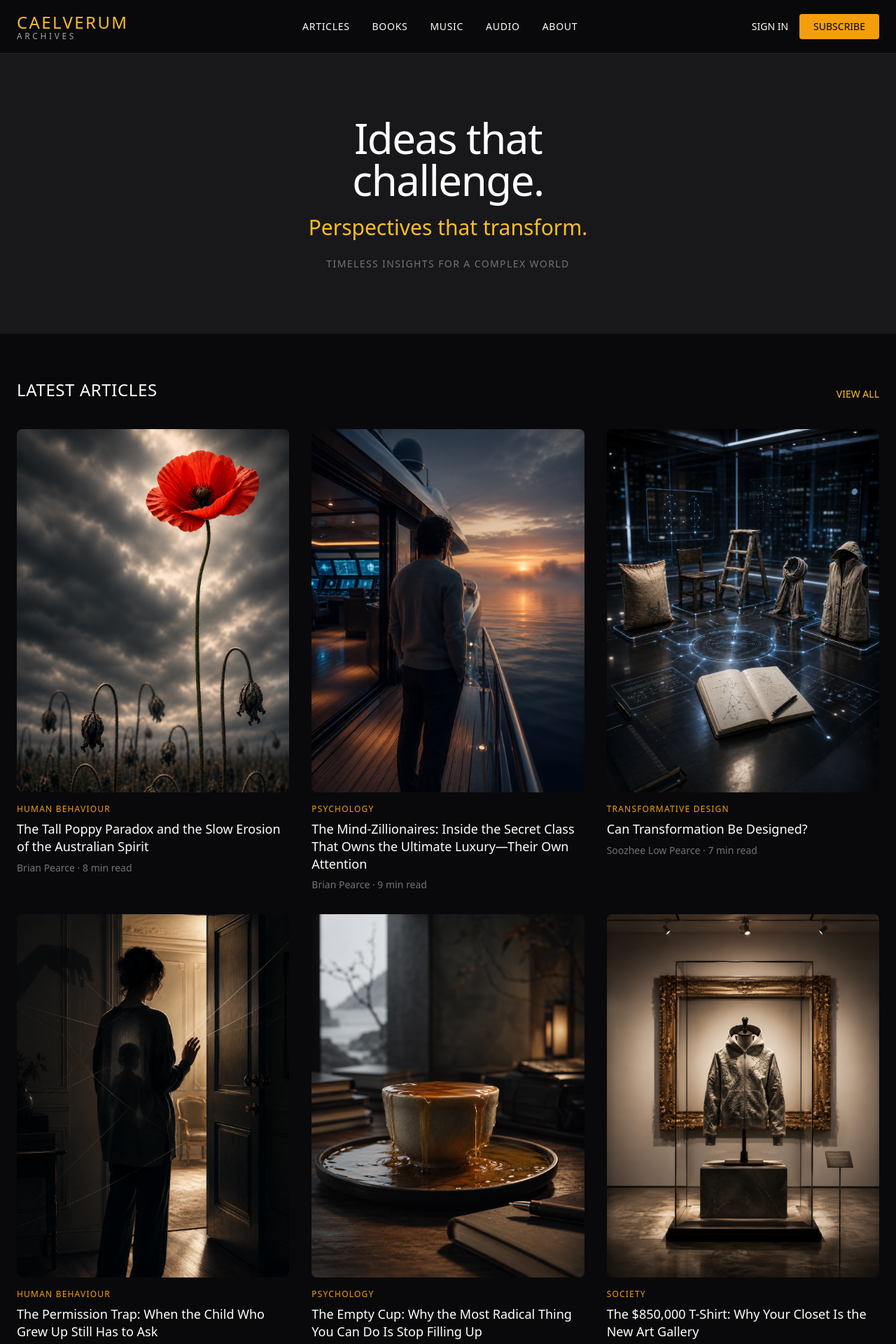
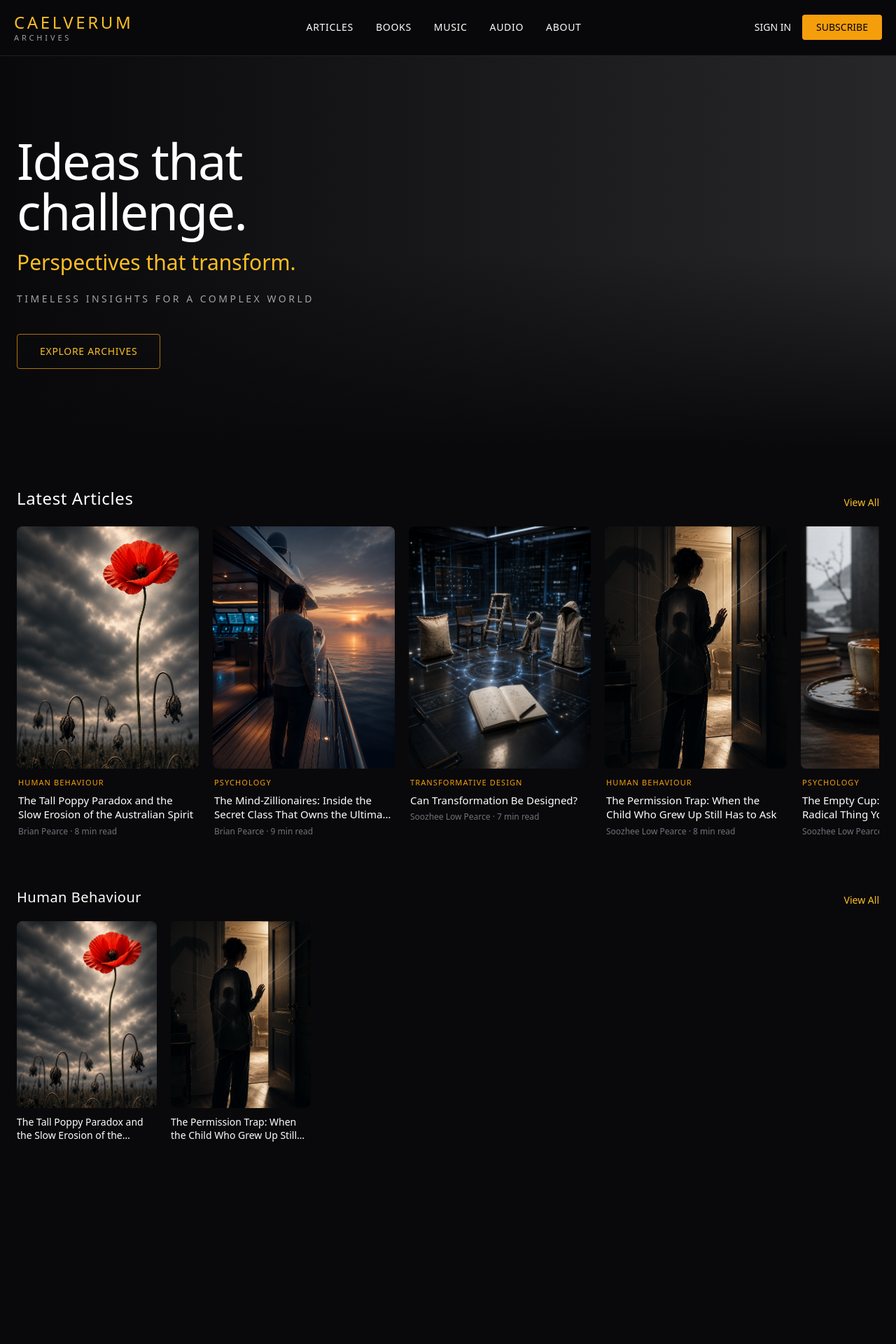
Before and after one commit to Caelverum/caelverum-archives, a Next.js app: page / in a window 1280 px wide. Shown: the top 1920 px of the page at 70% size. After the commit the page ends 1719 px from the top, so only its background shows below. Built offline with nearby package versions, Linux system fonts and the light colour scheme.

Commit message:
Update page.tsx

```diff
--- a/app/page.tsx
+++ b/app/page.tsx
@@ -13,15 +13,12 @@ type Article = {
   readTime: string;
 };
 
-export default function Home() {
-  const [selectedArticle, setSelectedArticle] = useState<Article | null>(null);
-
 const articles: Article[] = [
   {
     id: 1,
     title: "The Tall Poppy Paradox and the Slow Erosion of the Australian Spirit",
     author: "Brian Pearce",
-      excerpt: "A joke that isn't quite a joke...",
+    excerpt: "A joke that isn't quite a joke — and why it matters more than we admit.",
     cover: "/Tall Poppy Article Cover Art (1).png",
     category: "HUMAN BEHAVIOUR",
     date: "May 12, 2025",
@@ -31,7 +28,7 @@ export default function Home() {
     id: 2,
     title: "The Mind-Zillionaires: Inside the Secret Class That Owns the Ultimate Luxury—Their Own Attention",
     author: "Brian Pearce",
-      excerpt: "The rarest commodity in the modern world...",
+    excerpt: "The rarest commodity in the modern world is not money. It is focused attention.",
     cover: "/Mind Zillionaire Cover Art (1).png",
     category: "PSYCHOLOGY",
     date: "May 10, 2025",
@@ -41,7 +38,7 @@ export default function Home() {
     id: 3,
     title: "Can Transformation Be Designed?",
     author: "Soozhee Low Pearce",
-      excerpt: "What if change wasn't random...",
+    excerpt: "What if organisational and personal change wasn’t left to chance?",
     cover: "/Can transformation cover art (1).png",
     category: "TRANSFORMATIVE DESIGN",
     date: "May 8, 2025",
@@ -51,7 +48,7 @@ export default function Home() {
     id: 4,
     title: "The Permission Trap: When the Child Who Grew Up Still Has to Ask",
     author: "Soozhee Low Pearce",
-      excerpt: "Some adults never stop asking for permission...",
+    excerpt: "Some adults never stop asking for permission — even when no one is left to give it.",
     cover: "/Permission Trap cover art (1).png",
     category: "HUMAN BEHAVIOUR",
     date: "May 5, 2025",
@@ -61,7 +58,7 @@ export default function Home() {
     id: 5,
     title: "The Empty Cup: Why the Most Radical Thing You Can Do Is Stop Filling Up",
     author: "Soozhee Low Pearce",
-      excerpt: "We keep pouring into already full cups...",
+    excerpt: "We keep pouring into already full cups. What happens when we stop?",
     cover: "/The Empty Cup cover art (1).png",
     category: "PSYCHOLOGY",
     date: "May 3, 2025",
@@ -71,7 +68,7 @@ export default function Home() {
     id: 6,
     title: "The $850,000 T-Shirt: Why Your Closet Is the New Art Gallery",
     author: "Soozhee Low Pearce",
-      excerpt: "Fashion has become the new status signal...",
+    excerpt: "Fashion has become the new status signal. And the price of entry keeps rising.",
     cover: "/The $850000 t shirt cover art (1).png",
     category: "SOCIETY",
     date: "Apr 28, 2025",
@@ -79,76 +76,90 @@ export default function Home() {
   },
 ];
 
+export default function Home() {
+  const [selectedArticle, setSelectedArticle] = useState<Article | null>(null);
+
   return (
     <div className="min-h-screen bg-zinc-950 text-white">
-      {/* Top Navigation - closer to mockup */}
-      <nav className="border-b border-zinc-800">
-        <div className="max-w-7xl mx-auto px-6 py-4 flex justify-between items-center">
+      {/* ===== TOP NAV ===== */}
+      <nav className="border-b border-zinc-800/80 sticky top-0 z-40 bg-zinc-950/90 backdrop-blur-md">
+        <div className="max-w-7xl mx-auto px-5 py-4 flex items-center justify-between">
           <div>
-            <div className="text-2xl font-light tracking-widest text-amber-400">CAELVERUM</div>
-            <div className="text-xs tracking-[0.3em] text-zinc-400 -mt-1">ARCHIVES</div>
+            <div className="text-2xl font-light tracking-[0.15em] text-amber-400">CAELVERUM</div>
+            <div className="text-[11px] tracking-[0.35em] text-zinc-400 -mt-0.5">ARCHIVES</div>
           </div>
 
-          <div className="hidden md:flex gap-8 text-sm tracking-wider">
-            <a href="#" className="hover:text-amber-400">ARTICLES</a>
-            <a href="#" className="hover:text-amber-400">BOOKS</a>
-            <a href="#" className="hover:text-amber-400">MUSIC</a>
-            <a href="#" className="hover:text-amber-400">AUDIO</a>
-            <a href="#" className="hover:text-amber-400">ABOUT</a>
+          <div className="hidden md:flex items-center gap-8 text-sm tracking-wider">
+            <a href="#" className="hover:text-amber-400 transition-colors">ARTICLES</a>
+            <a href="#" className="hover:text-amber-400 transition-colors">BOOKS</a>
+            <a href="#" className="hover:text-amber-400 transition-colors">MUSIC</a>
+            <a href="#" className="hover:text-amber-400 transition-colors">AUDIO</a>
+            <a href="#" className="hover:text-amber-400 transition-colors">ABOUT</a>
           </div>
 
           <div className="flex items-center gap-4">
-            <button className="text-sm hover:text-amber-400">SIGN IN</button>
-            <button className="bg-amber-500 hover:bg-amber-400 text-black px-5 py-2 rounded text-sm font-medium">
+            <button className="text-sm hover:text-amber-400 transition-colors hidden sm:block">SIGN IN</button>
+            <button className="bg-amber-500 hover:bg-amber-400 text-black px-5 py-2 rounded text-sm font-medium transition-colors">
               SUBSCRIBE
             </button>
           </div>
         </div>
       </nav>
 
-      {/* Hero */}
-      <div className="relative h-[50vh] flex items-center justify-center bg-zinc-900 overflow-hidden">
-        <div className="text-center z-10 px-6">
-          <h1 className="text-5xl md:text-6xl font-light tracking-tight leading-tight">
+      {/* ===== HERO ===== */}
+      <section className="relative h-[70vh] min-h-[520px] flex items-center overflow-hidden">
+        {/* Background gradient (temporary until we add the real cinematic image) */}
+        <div className="absolute inset-0 bg-gradient-to-r from-zinc-950 via-zinc-900 to-zinc-800"></div>
+        <div className="absolute inset-0 bg-gradient-to-t from-zinc-950 via-transparent to-transparent"></div>
+
+        <div className="relative z-10 max-w-7xl mx-auto px-6 w-full">
+          <div className="max-w-2xl">
+            <h1 className="text-5xl md:text-6xl lg:text-7xl font-light leading-[1.1] tracking-tight">
               Ideas that<br />challenge.
             </h1>
             <p className="text-2xl md:text-3xl text-amber-400 mt-5 font-light">
               Perspectives that transform.
             </p>
-          <p className="text-sm tracking-widest text-zinc-500 mt-6">
-            TIMELESS INSIGHTS FOR A COMPLEX WORLD
+            <p className="text-sm tracking-[0.25em] text-zinc-400 mt-6 uppercase">
+              Timeless insights for a complex world
             </p>
+
+            <button className="mt-10 border border-amber-500/70 hover:bg-amber-500 hover:text-black text-amber-400 px-8 py-3.5 rounded text-sm tracking-wider transition-all">
+              EXPLORE ARCHIVES
+            </button>
           </div>
         </div>
+      </section>
 
-      {/* Main content area */}
-      <div className="max-w-7xl mx-auto px-6 py-16">
-        <div className="flex justify-between items-end mb-10">
-          <h2 className="text-2xl font-light tracking-wide">LATEST ARTICLES</h2>
-          <a href="#" className="text-sm text-amber-400 hover:underline">VIEW ALL</a>
+      {/* ===== LATEST ARTICLES (Netflix-style horizontal row) ===== */}
+      <section className="py-14">
+        <div className="max-w-7xl mx-auto px-6">
+          <div className="flex items-end justify-between mb-6">
+            <h2 className="text-xl md:text-2xl font-light tracking-wide">Latest Articles</h2>
+            <a href="#" className="text-sm text-amber-400 hover:underline">View All</a>
           </div>
 
-        {/* Articles Grid - portrait style */}
-        <div className="grid grid-cols-1 sm:grid-cols-2 lg:grid-cols-3 gap-8">
+          {/* Horizontal scroll container */}
+          <div className="flex gap-5 overflow-x-auto pb-4 scrollbar-hide snap-x">
             {articles.map((article) => (
               <div
                 key={article.id}
                 onClick={() => setSelectedArticle(article)}
-              className="cursor-pointer group"
+                className="flex-shrink-0 w-[220px] sm:w-[240px] md:w-[260px] cursor-pointer group snap-start"
               >
-              <div className="overflow-hidden rounded-lg bg-zinc-900">
+                <div className="overflow-hidden rounded-lg bg-zinc-900 aspect-[3/4]">
                   <img
                     src={article.cover}
                     alt={article.title}
-                  className="w-full aspect-[3/4] object-cover group-hover:scale-105 transition-transform duration-700"
+                    className="w-full h-full object-cover group-hover:scale-105 transition-transform duration-700"
                   />
                 </div>
-              <div className="mt-4">
-                <p className="text-xs tracking-widest text-amber-500 mb-2">{article.category}</p>
-                <h3 className="text-lg leading-snug group-hover:text-amber-400 transition-colors">
+                <div className="mt-3 px-0.5">
+                  <p className="text-[11px] tracking-widest text-amber-500 mb-1.5">{article.category}</p>
+                  <h3 className="text-[15px] leading-snug group-hover:text-amber-400 transition-colors line-clamp-2">
                     {article.title}
                   </h3>
-                <p className="text-sm text-zinc-500 mt-2">
+                  <p className="text-xs text-zinc-500 mt-1.5">
                     {article.author} · {article.readTime}
                   </p>
                 </div>
@@ -156,8 +167,44 @@ export default function Home() {
             ))}
           </div>
         </div>
+      </section>
 
-      {/* Detail Modal - closer to mockup style */}
+      {/* ===== CATEGORY ROWS (placeholder structure for future growth) ===== */}
+      <section className="pb-20">
+        <div className="max-w-7xl mx-auto px-6 space-y-14">
+          {/* Example category row – Human Behaviour */}
+          <div>
+            <div className="flex items-end justify-between mb-5">
+              <h2 className="text-xl font-light tracking-wide">Human Behaviour</h2>
+              <a href="#" className="text-sm text-amber-400 hover:underline">View All</a>
+            </div>
+            <div className="flex gap-5 overflow-x-auto pb-2 scrollbar-hide">
+              {articles
+                .filter((a) => a.category === "HUMAN BEHAVIOUR")
+                .map((article) => (
+                  <div
+                    key={article.id}
+                    onClick={() => setSelectedArticle(article)}
+                    className="flex-shrink-0 w-[200px] cursor-pointer group"
+                  >
+                    <div className="overflow-hidden rounded-lg aspect-[3/4] bg-zinc-900">
+                      <img
+                        src={article.cover}
+                        alt={article.title}
+                        className="w-full h-full object-cover group-hover:scale-105 transition-transform duration-700"
+                      />
+                    </div>
+                    <h3 className="mt-2.5 text-sm leading-snug group-hover:text-amber-400 line-clamp-2">
+                      {article.title}
+                    </h3>
+                  </div>
+                ))}
+            </div>
+          </div>
+        </div>
+      </section>
+
+      {/* ===== DETAIL MODAL ===== */}
       {selectedArticle && (
         <div className="fixed inset-0 bg-black/90 z-50 flex items-center justify-center p-4">
           <div className="bg-zinc-950 max-w-5xl w-full max-h-[92vh] overflow-auto rounded-xl border border-zinc-800 relative">
@@ -169,21 +216,19 @@ export default function Home() {
             </button>
 
             <div className="grid md:grid-cols-2">
-              {/* Left - Cover */}
               <div className="bg-zinc-900">
                 <img
                   src={selectedArticle.cover}
                   alt={selectedArticle.title}
-                  className="w-full h-full object-cover min-h-[400px]"
+                  className="w-full h-full object-cover min-h-[420px]"
                 />
               </div>
 
-              {/* Right - Content */}
               <div className="p-8 md:p-12 flex flex-col">
                 <p className="text-xs tracking-widest text-amber-500 mb-3">
                   {selectedArticle.category}
                 </p>
-                <h1 className="text-3xl font-light leading-tight mb-4">
+                <h1 className="text-2xl md:text-3xl font-light leading-tight mb-4">
                   {selectedArticle.title}
                 </h1>
                 <p className="text-zinc-400 text-sm mb-8">
@@ -192,11 +237,9 @@ export default function Home() {
 
                 <p className="text-zinc-300 leading-relaxed mb-10 flex-1">
                   {selectedArticle.excerpt}
-                  <br /><br />
-                  Full article content will be added in the next step.
                 </p>
 
-                <div className="flex gap-4 mb-8">
+                <div className="flex flex-wrap gap-3 mb-8">
                   <button className="bg-amber-500 hover:bg-amber-400 text-black px-6 py-3 rounded text-sm font-medium">
                     READ ARTICLE
                   </button>
@@ -206,10 +249,10 @@ export default function Home() {
                 </div>
 
                 <div className="flex items-center gap-4 text-sm text-zinc-500">
-                  <span>Share this article</span>
+                  <span>Share</span>
                   <a href="#" className="hover:text-amber-400">X</a>
-                  <a href="#" className="hover:text-amber-400">in</a>
-                  <a href="#" className="hover:text-amber-400">✉</a>
+                  <a href="#" className="hover:text-amber-400">LinkedIn</a>
+                  <a href="#" className="hover:text-amber-400">Email</a>
                 </div>
               </div>
             </div>
```
Lines whose indentation alone changed are shown as unchanged.
